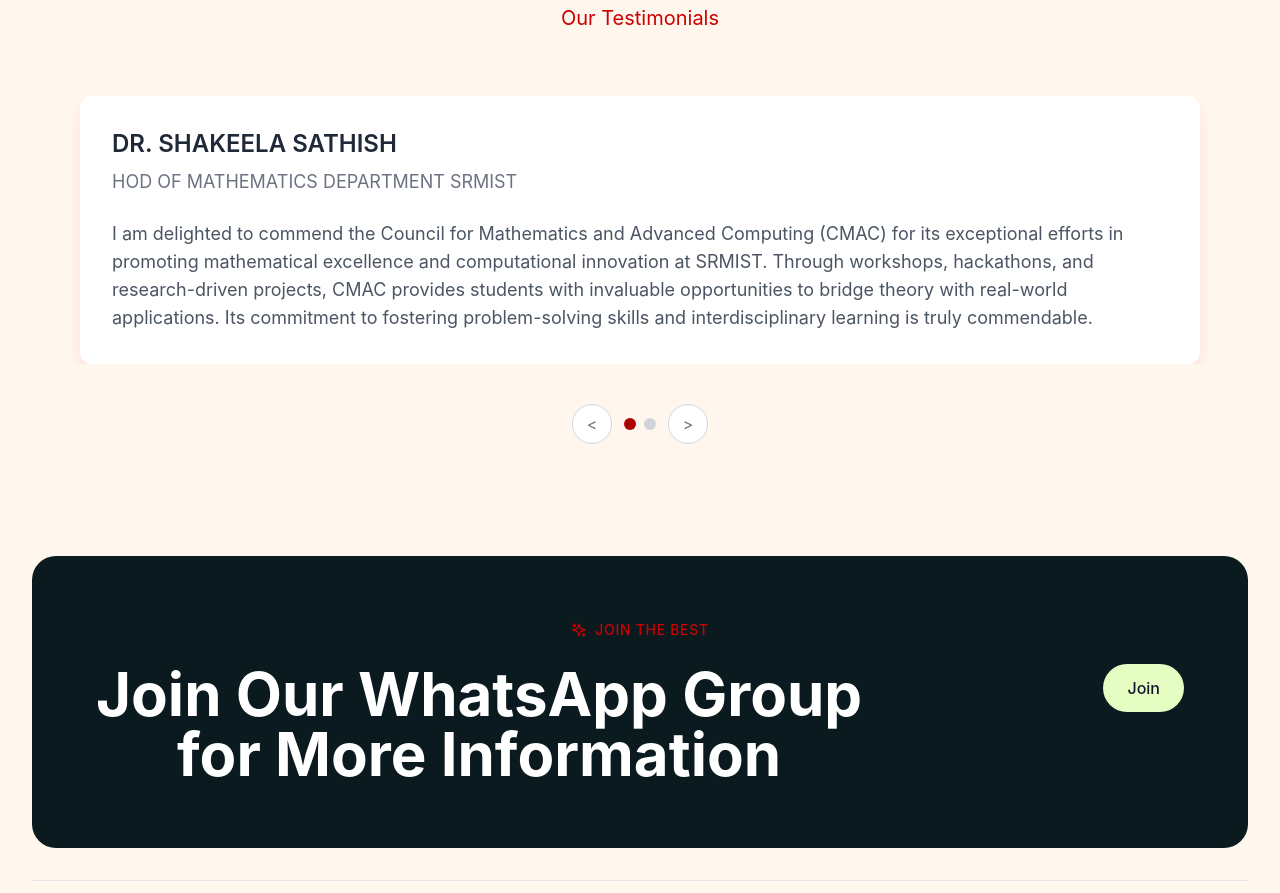
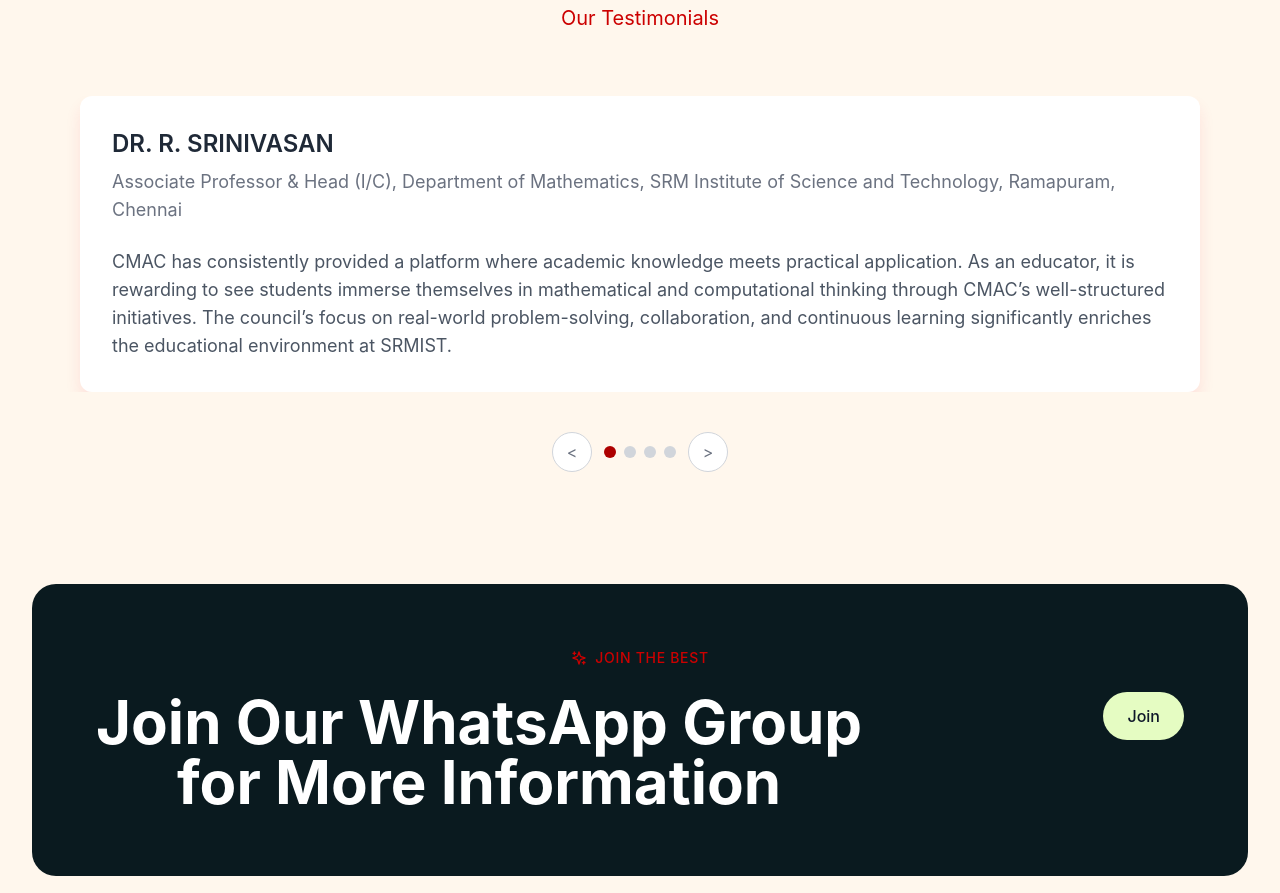
Before and after one commit to Sai-404/cmac-website, a React (Vite) app in the folder client/: page / in a window 1280 px wide. Shown: the part 3240-4133 px from the top of the page. Built offline with nearby package versions, Linux system fonts and the light colour scheme.

Commit message:
Update testimonials: add new entries and refine existing professions

```diff
--- a/client/src/Home/Components/Testimonials.jsx
+++ b/client/src/Home/Components/Testimonials.jsx
@@ -3,13 +3,23 @@
 const TestimonialsSection = () => {
   const testimonials = [
     {
+      name: "DR. R. SRINIVASAN",
+      profession: "Associate Professor & Head (I/C), Department of Mathematics, SRM Institute of Science and Technology, Ramapuram, Chennai",
+      text: "CMAC has consistently provided a platform where academic knowledge meets practical application. As an educator, it is rewarding to see students immerse themselves in mathematical and computational thinking through CMAC’s well-structured initiatives. The council’s focus on real-world problem-solving, collaboration, and continuous learning significantly enriches the educational environment at SRMIST."
+    },
+    {
+      name: "DR. PREMA SEKAR",
+      profession: "Assistant Professor of Mathematics Department SRMIST, Coordinating Faculty of CMAC",
+      text: "CMAC plays a pivotal role in fostering mathematical and computational excellence at SRMIST. Its initiatives empower students to apply theoretical knowledge to practical challenges, creating a vibrant and innovative learning environment."
+    },
+    {
       name: "DR. SHAKEELA SATHISH",
-      profession: "HOD OF MATHEMATICS DEPARTMENT SRMIST",
+      profession: "Former HOD OF MATHEMATICS DEPARTMENT SRMIST",
       text: "I am delighted to commend the Council for Mathematics and Advanced Computing (CMAC) for its exceptional efforts in promoting mathematical excellence and computational innovation at SRMIST. Through workshops, hackathons, and research-driven projects, CMAC provides students with invaluable opportunities to bridge theory with real-world applications. Its commitment to fostering problem-solving skills and interdisciplinary learning is truly commendable."
     },
     {
       name: "DR. GURUSWAMY ARUMUGAM",
-      profession: "ASSISTANT PROFESSOR OF MATHEMATICS DEPARTMENT SRMIST, Coordinating Faculty of CMAC",
+      profession: "Former ASSISTANT PROFESSOR OF MATHEMATICS DEPARTMENT SRMIST, Former Coordinating Faculty of CMAC",
       text: "CMAC has been instrumental in nurturing analytical thinking and computational skills among students at SRMIST. Its initiatives create a dynamic learning environment that bridges mathematics with real-world applications."
     }
   ];
```
